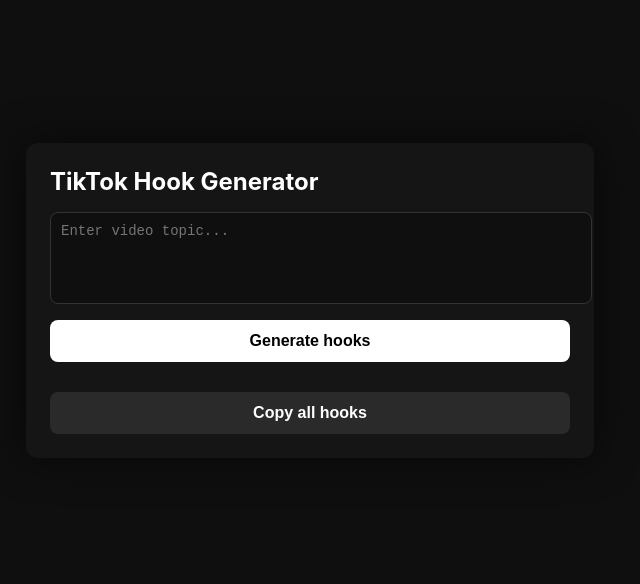
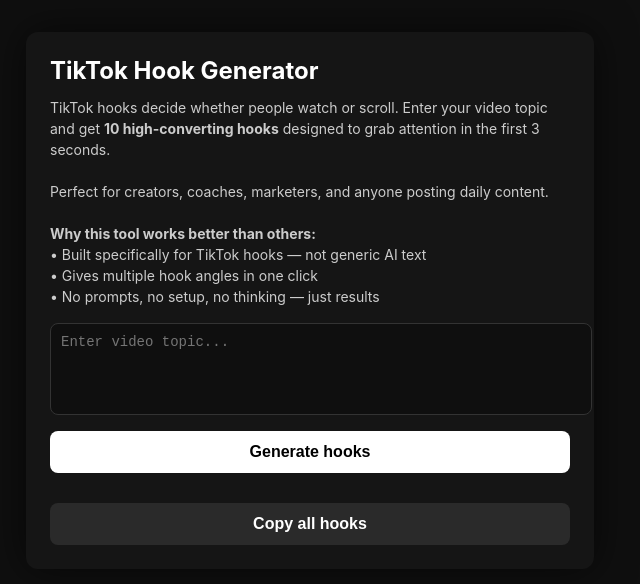
Before and after one commit to archivalterminal/tiktok-hook-generator, a plain HTML site: page index.html in a window 1280 px wide. Shown: the part 124-708 px from the top of the page, without its empty margins (330-970 px from the left). Drawn offline with Linux system fonts and the light colour scheme.

Commit message:
Update index.html

```diff
--- a/index.html
+++ b/index.html
@@ -24,7 +24,15 @@
       border-radius: 12px;
       box-shadow: 0 0 40px rgba(0,0,0,0.6);
     }
-    h1 { font-size: 24px; margin: 0 0 16px; }
+    h1 { font-size: 24px; margin: 0 0 12px; }
+
+    .desc {
+      margin: 0 0 16px;
+      font-size: 14px;
+      line-height: 1.5;
+      color: #cccccc;
+    }
+
     textarea {
       width: 100%;
       height: 70px;
@@ -77,6 +85,20 @@
 <body>
   <div class="app">
     <h1>TikTok Hook Generator</h1>
+
+    <p class="desc">
+      TikTok hooks decide whether people watch or scroll.
+      Enter your video topic and get <b>10 high-converting hooks</b>
+      designed to grab attention in the first 3 seconds.
+      <br><br>
+      Perfect for creators, coaches, marketers, and anyone posting daily content.
+      <br><br>
+      <b>Why this tool works better than others:</b><br>
+      • Built specifically for TikTok hooks — not generic AI text<br>
+      • Gives multiple hook angles in one click<br>
+      • No prompts, no setup, no thinking — just results
+    </p>
+
     <textarea id="topic" placeholder="Enter video topic..."></textarea>
     <button id="genBtn" onclick="generateHooks()">Generate hooks</button>
 
```
